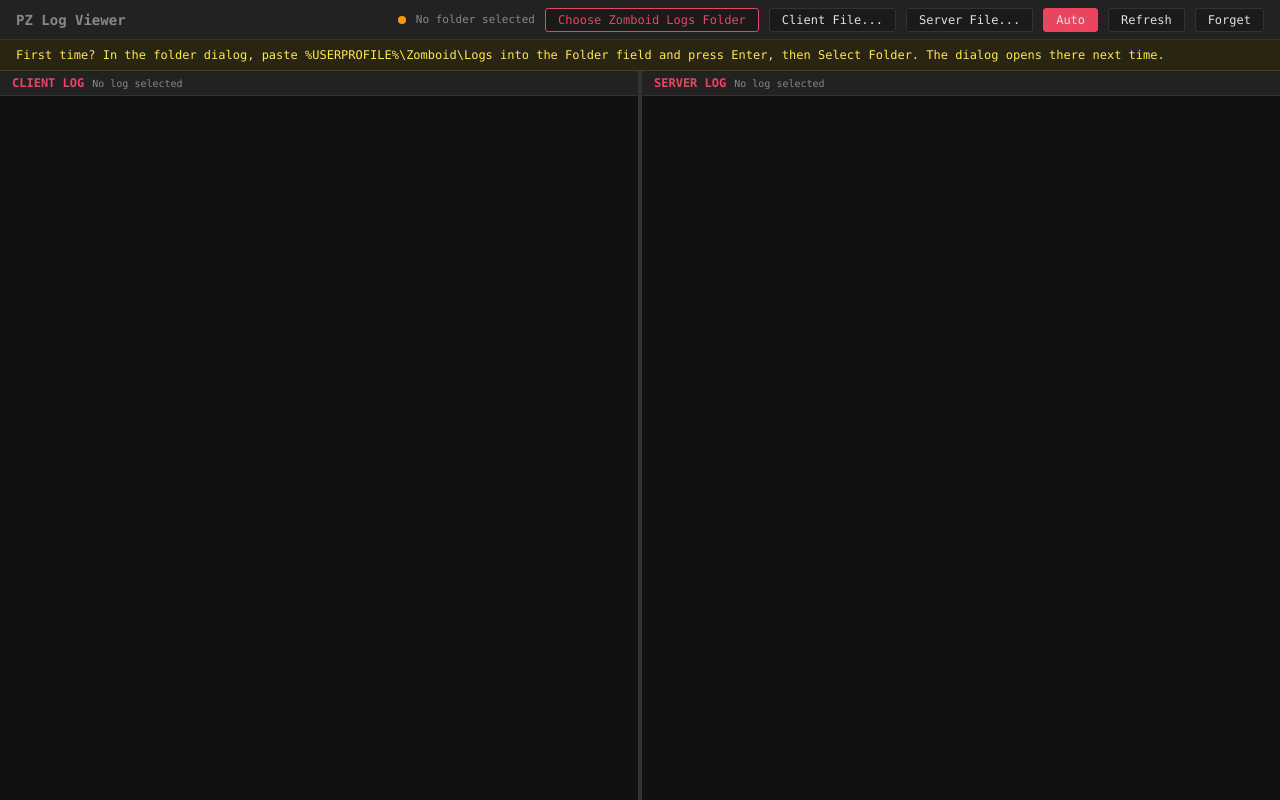
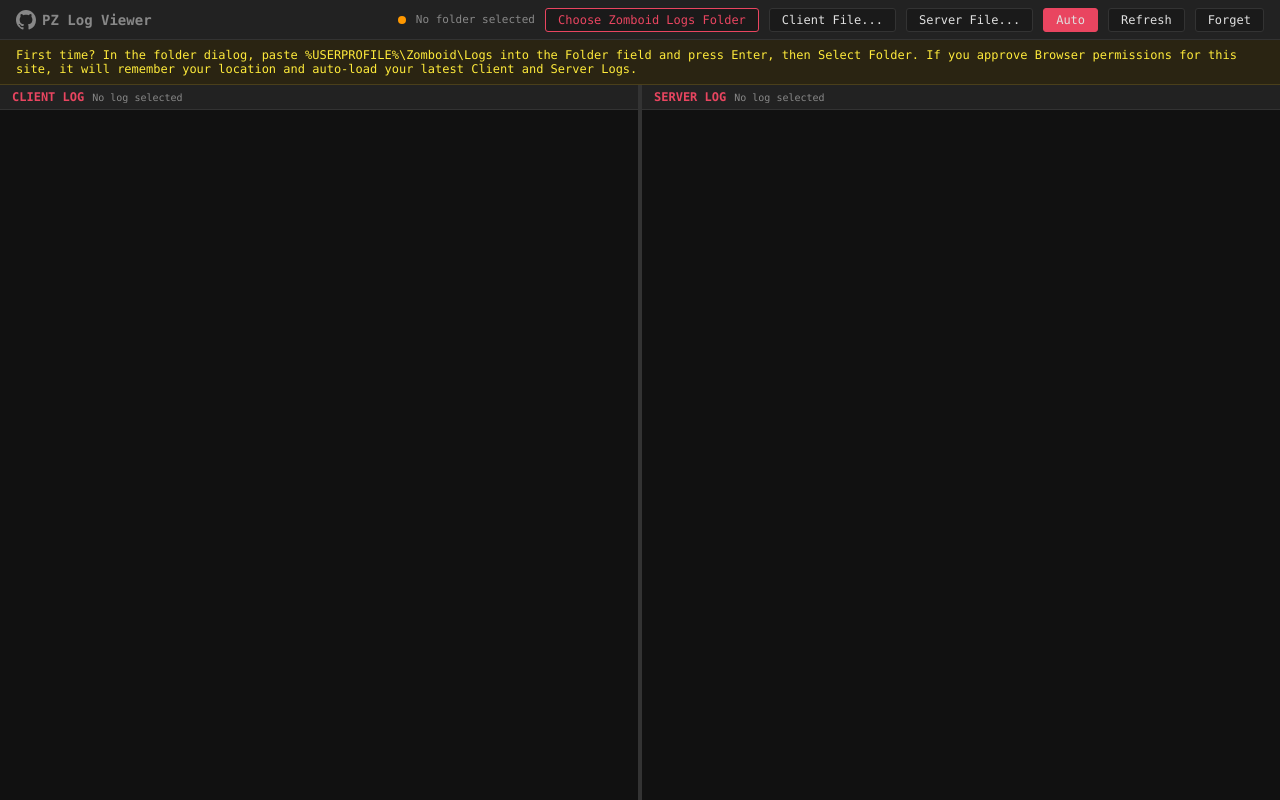
Before and after one commit to ObnoxiouslyNoxious/PZ-LogViewer, a plain HTML site: page docs/index.html in a window 1280 px wide. Drawn offline with Linux system fonts and the light colour scheme.

Commit message:
Update index.html

```diff
--- a/docs/index.html
+++ b/docs/index.html
@@ -11,6 +11,8 @@
 
 #bar { min-height:40px; display:flex; align-items:center; flex-wrap:wrap; gap:10px; padding:4px 16px; background:#222; border-bottom:1px solid #333; }
 #bar h1 { font-size:14px; color:#888; margin-right:auto; }
+.gh { display:flex; color:#888; margin-right:-4px; }
+.gh:hover { color:#e94560; }
 .btn { padding:4px 12px; border:1px solid #333; background:#1a1a1a; color:#e0e0e0; cursor:pointer; font-family:inherit; font-size:12px; border-radius:3px; }
 .btn:hover { background:#333; }
 .btn.on { background:#e94560; border-color:#e94560; }
@@ -50,6 +52,7 @@
 </head>
 <body>
 <div id="bar">
+  <a class="gh" href="https://github.com/ObnoxiouslyNoxious/PZ-LogViewer" target="_blank" rel="noopener" title="View on GitHub" aria-label="View on GitHub"><svg viewBox="0 0 16 16" width="20" height="20" fill="currentColor" aria-hidden="true"><path d="M8 0C3.58 0 0 3.58 0 8c0 3.54 2.29 6.53 5.47 7.59.4.07.55-.17.55-.38 0-.19-.01-.82-.01-1.49-2.01.37-2.53-.49-2.69-.94-.09-.23-.48-.94-.82-1.13-.28-.15-.68-.52-.01-.53.63-.01 1.08.58 1.23.82.72 1.21 1.87.87 2.33.66.07-.52.28-.87.51-1.07-1.78-.2-3.64-.89-3.64-3.95 0-.87.31-1.59.82-2.15-.08-.2-.36-1.02.08-2.12 0 0 .67-.21 2.2.82.64-.18 1.32-.27 2-.27.68 0 1.36.09 2 .27 1.53-1.04 2.2-.82 2.2-.82.44 1.1.16 1.92.08 2.12.51.56.82 1.27.82 2.15 0 3.07-1.87 3.75-3.65 3.95.29.25.54.73.54 1.48 0 1.07-.01 1.93-.01 2.2 0 .21.15.46.55.38A8.013 8.013 0 0016 8c0-4.42-3.58-8-8-8z"/></svg></a>
   <h1>PZ Log Viewer</h1>
   <span class="dot off" id="dot"></span>
   <span id="rlbl" style="font-size:11px;color:#888">No folder selected</span>
@@ -258,7 +261,7 @@
     return;
   }
   root=await sg("dir");P.c.fixed=await sg("c");P.s.fixed=await sg("s");
-  if(!root&&!P.c.fixed&&!P.s.fixed){note("First time? In the folder dialog, paste %USERPROFILE%\\Zomboid\\Logs into the Folder field and press Enter, then Select Folder. The dialog opens there next time.",false);return;}
+  if(!root&&!P.c.fixed&&!P.s.fixed){note("First time? In the folder dialog, paste %USERPROFILE%\\Zomboid\\Logs into the Folder field and press Enter, then Select Folder. If you approve Browser permissions for this site, it will remember your location and auto-load your latest Client and Server Logs.",false);return;}
   var ok=await perm(root,false)&&await perm(P.c.fixed,false)&&await perm(P.s.fixed,false);
   if(ok){await setup();return;}
   status("Waiting for permission",false);
```
